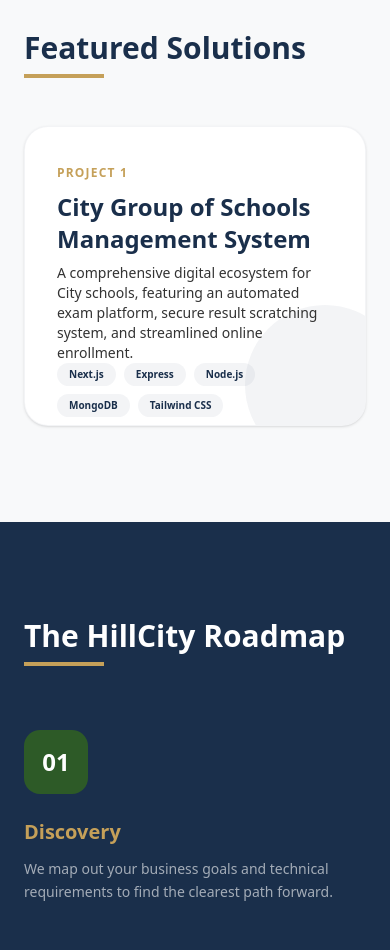
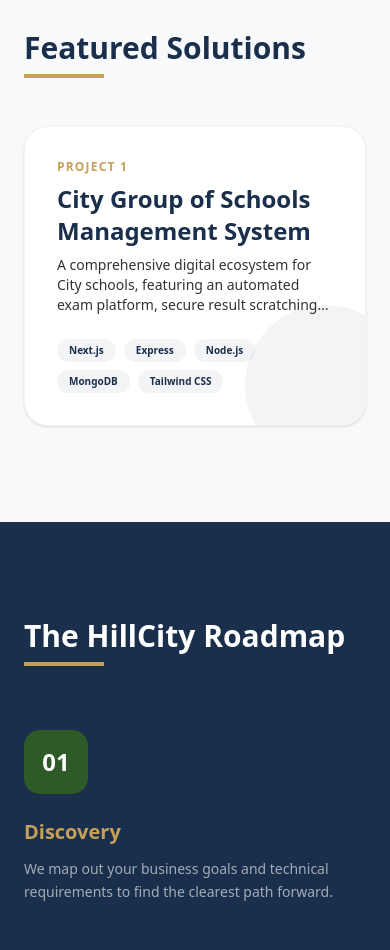
Before and after one commit to Talent-1/HillCity, a Next.js app in the folder hillcity-portfolio/: page / in a window 390 px wide. Shown: the part 1300-2250 px from the top of the page. Built offline with nearby package versions, Linux system fonts and the light colour scheme.

Commit message:
Add link option to projects

```diff
--- a/hillcity-portfolio/src/components/BentoGrid.tsx
+++ b/hillcity-portfolio/src/components/BentoGrid.tsx
@@ -1,6 +1,7 @@
 'use client';
 
 import { useEffect, useState } from 'react';
+import { ExternalLink } from 'lucide-react'; // Make sure you have lucide-react installed
 
 interface Project {
   id: number;
@@ -8,6 +9,7 @@ interface Project {
   description: string;
   tech: string[];
   size: 'small' | 'large';
+  link?: string; // New optional field
 }
 
 const BentoGrid = () => {
@@ -29,38 +31,59 @@ const BentoGrid = () => {
     fetchProjects();
   }, []);
 
-  if (loading) return <div className="py-20 text-center text-(--color-hill-navy)">Loading solutions...</div>;
+  if (loading) return <div className="py-20 text-center text-hill-navy">Loading solutions...</div>;
 
   return (
     <section id="work" className="py-24 px-6 max-w-7xl mx-auto">
       <div className="mb-12">
-        <h2 className="text-3xl font-bold text-(--color-hill-navy)">Featured Solutions</h2>
-        <div className="w-20 h-1 bg-(--color-hill-gold) mt-2"></div>
+        <h2 className="text-3xl font-bold text-hill-navy">Featured Solutions</h2>
+        <div className="w-20 h-1 bg-hill-gold mt-2"></div>
       </div>
 
       <div className="grid grid-cols-1 md:grid-cols-3 gap-6 auto-rows-[300px]">
         {projects.map((project) => (
           <div
             key={project.id}
-            className={`group relative rounded-3xl p-8 overflow-hidden border border-(--color-hill-navy)/5 shadow-sm transition-all hover:shadow-xl hover:-translate-y-1 bg-white
+            className={`group relative rounded-3xl p-8 overflow-hidden border border-hill-navy/5 shadow-sm transition-all hover:shadow-xl hover:-translate-y-1 bg-white
               ${project.size === 'large' ? 'md:col-span-2' : 'md:col-span-1'}`}
           >
             <div className="relative z-10 h-full flex flex-col justify-between">
               <div>
-                <span className="text-xs font-bold tracking-widest text-(--color-hill-gold) uppercase">Project {project.id}</span>
-                <h3 className="text-2xl font-bold text-(--color-hill-navy) mt-2">{project.title}</h3>
-                <p className="text-(--color-hill-slate) mt-2 text-sm max-w-xs">{project.description}</p>
+                <div className="flex justify-between items-start">
+                  <span className="text-xs font-bold tracking-widest text-hill-gold uppercase">Project {project.id}</span>
+                  {project.link && (
+                    <a href={project.link} target="_blank" rel="noopener noreferrer" className="text-hill-navy/40 hover:text-hill-gold transition-colors">
+                       <ExternalLink size={18} />
+                    </a>
+                  )}
+                </div>
+                <h3 className="text-2xl font-bold text-hill-navy mt-2">{project.title}</h3>
+                <p className="text-hill-slate mt-2 text-sm max-w-sm line-clamp-3">{project.description}</p>
               </div>
 
-              <div className="flex gap-2 flex-wrap">
-                {project.tech.map((t) => (
-                  <span key={t} className="px-3 py-1 bg-(--color-hill-navy)/5 text-(--color-hill-navy) rounded-full text-[10px] font-bold">
-                    {t}
-                  </span>
-                ))}
+              <div className="flex items-center justify-between">
+                <div className="flex gap-2 flex-wrap">
+                  {project.tech.map((t) => (
+                    <span key={t} className="px-3 py-1 bg-hill-navy/5 text-hill-navy rounded-full text-[10px] font-bold">
+                      {t}
+                    </span>
+                  ))}
+                </div>
+
+                {project.link && (
+                  <a
+                    href={project.link}
+                    target="_blank"
+                    rel="noopener noreferrer"
+                    className="opacity-0 group-hover:opacity-100 transition-all bg-hill-navy text-white text-[10px] font-bold px-4 py-2 rounded-full hidden sm:block"
+                  >
+                    Live Preview
+                  </a>
+                )}
               </div>
             </div>
-            <div className="absolute -bottom-10 -right-10 w-40 h-40 bg-(--color-hill-navy)/5 rounded-full group-hover:bg-(--color-hill-gold)/10 transition-colors"></div>
+            {/* Background Accent */}
+            <div className="absolute -bottom-10 -right-10 w-40 h-40 bg-hill-navy/5 rounded-full group-hover:bg-hill-gold/10 transition-colors"></div>
           </div>
         ))}
       </div>
```
